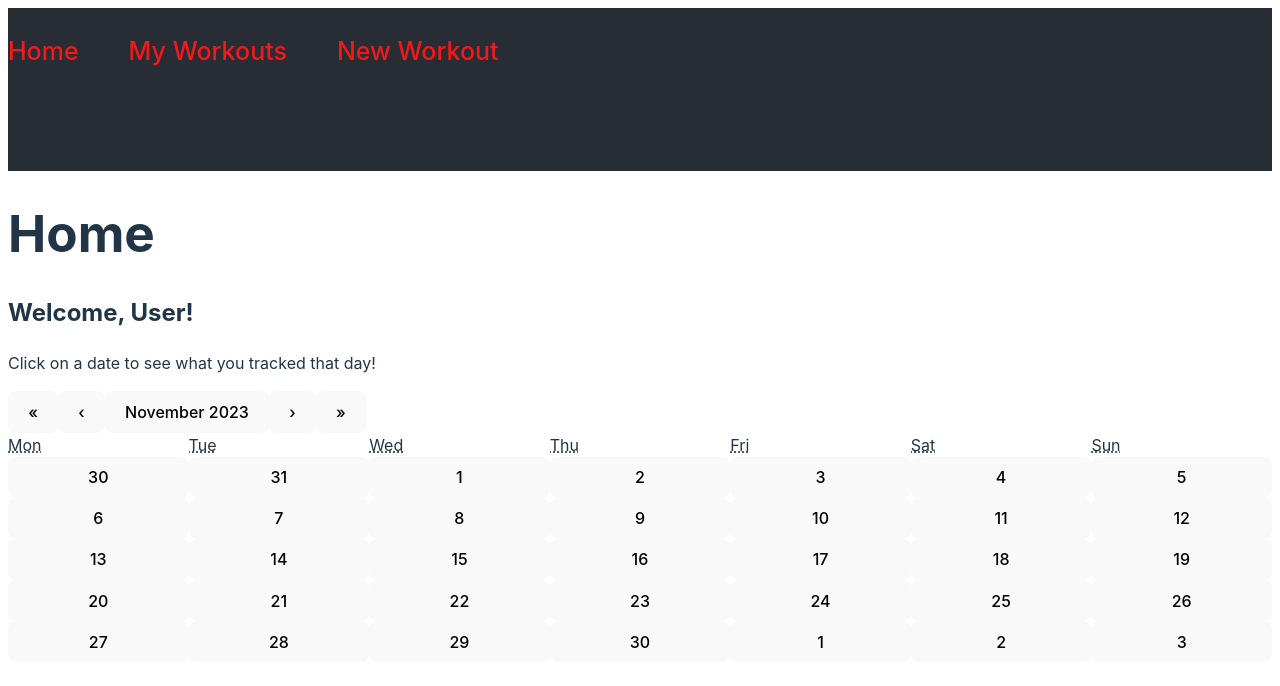
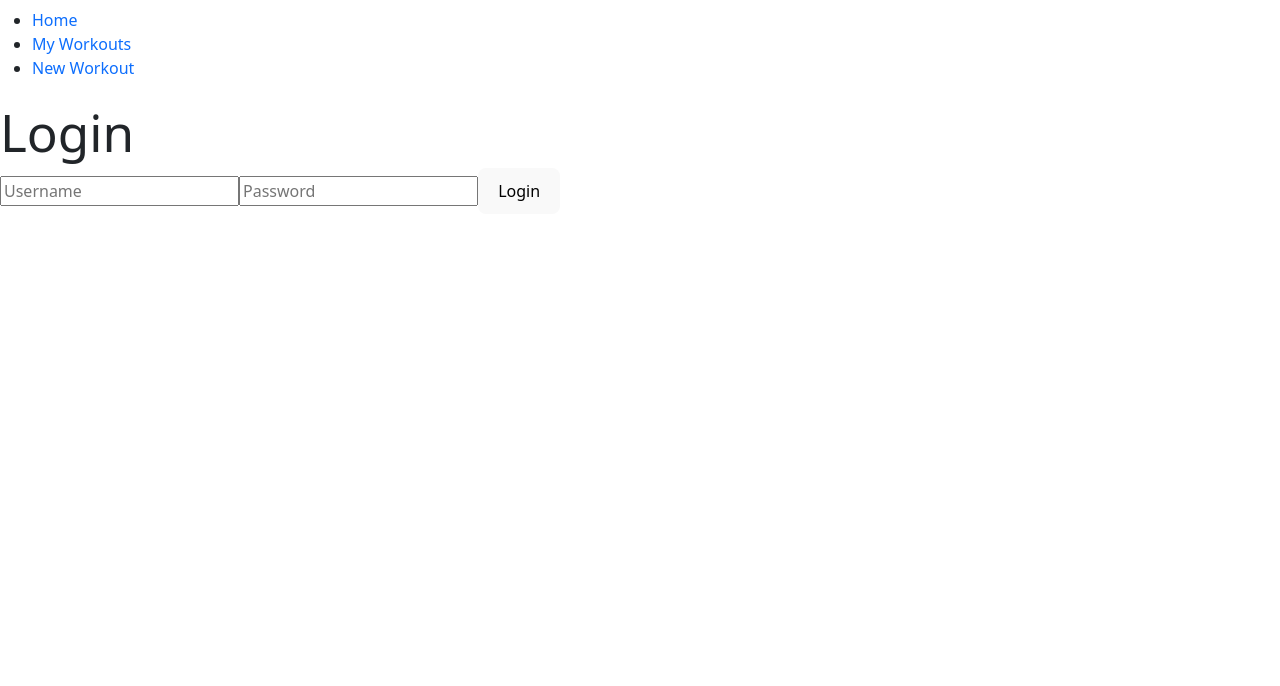
Before and after one commit to brianahlers/workoutwiz, a React (Vite) app in the folder client/: page / in a window 1280 px wide. Shown: the top 686 px of the page. Built offline with nearby package versions, Linux system fonts and the light colour scheme.

Commit message:
add login page and code, site now lands here

```diff
--- a/client/src/App.jsx
+++ b/client/src/App.jsx
@@ -1,6 +1,7 @@
 import { React, useState } from 'react'
 import { BrowserRouter as Router, Routes, Route } from 'react-router-dom'
-import './App.css'
+import 'bootstrap/dist/css/bootstrap.min.css'
+import Login from './Components/Login'
 import Home from './Components/Home'
 import MyWorkouts from './Components/MyWorkouts'
 import NewWorkout from './Components/NewWorkout'
@@ -12,7 +13,8 @@
   <Router>
     <Header />
     <Routes>
-      <Route path='/' element={<Home />} />
+      <Route path='/' element={<Login />} />
+      <Route path='/Home' element={<Home />} />
       <Route path='/myworkouts' element={<MyWorkouts/>} />
       <Route path='/newworkout' element={<NewWorkout />} />
       <Route path='/calendarworkouts/:date' element={<CalendarWorkouts />} />
--- a/client/src/Components/Login.jsx
+++ b/client/src/Components/Login.jsx
@@ -6,6 +6,7 @@
 
   const handleLogin = () => {
     // Perform login logic here
+
     console.log('Logging in...');
   };
 
```
